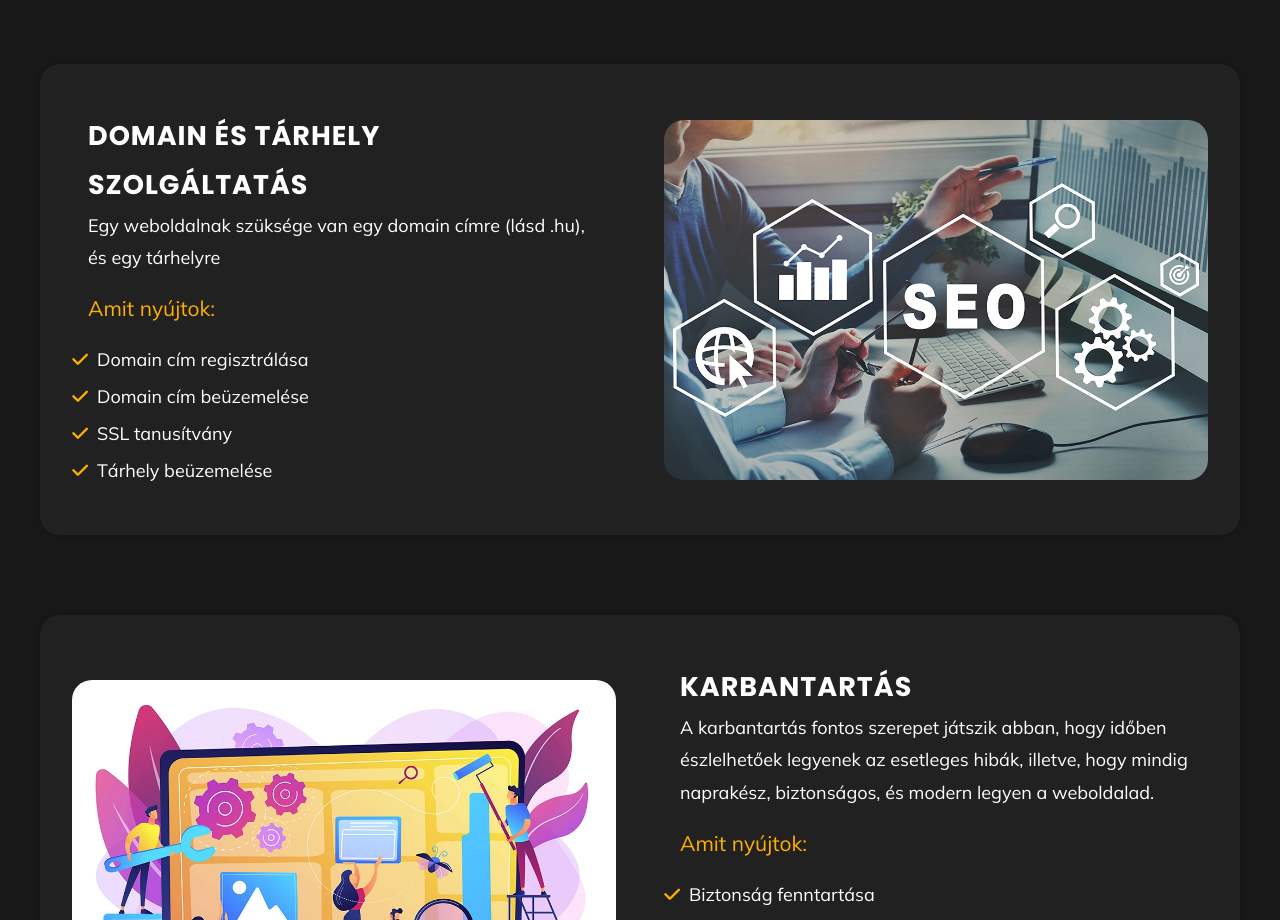
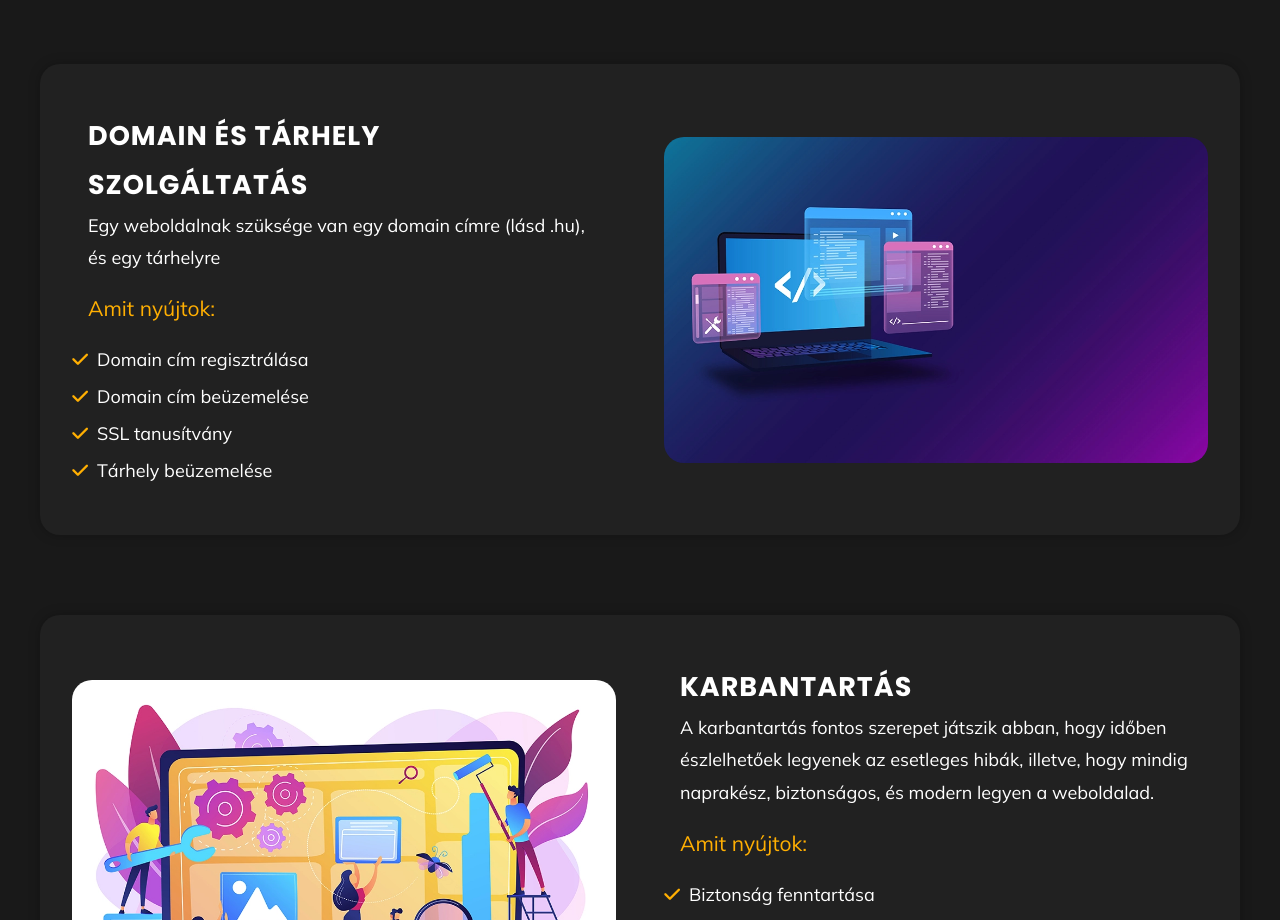
Before and after one commit to fszabi/webrebirth.hu, a website built with Vite: page index.html in a window 1280 px wide. Shown: the part 2780-3700 px from the top of the page. Built offline with nearby package versions, Linux system fonts and the light colour scheme; some packages are replaced by stand-ins of ours.

Commit message:
domain & storage added

```diff
--- a/index.html
+++ b/index.html
@@ -259,8 +259,15 @@
             >
               <div>
                 <picture>
-                  <source srcset="assets/seo.webp" type="image/webp" />
-                  <img class="border-radius-1" src="assets/seo.jpg" alt="seo" />
+                  <source
+                    srcset="assets/domain-storage.webp"
+                    type="image/webp"
+                  />
+                  <img
+                    class="border-radius-1"
+                    src="assets/domain-storage.jpg"
+                    alt="seo"
+                  />
                 </picture>
               </div>
               <div class="flow padding-16">
```
Also changed, not shown: assets/domain-storage.jpg (added), assets/domain-storage.webp (added).
